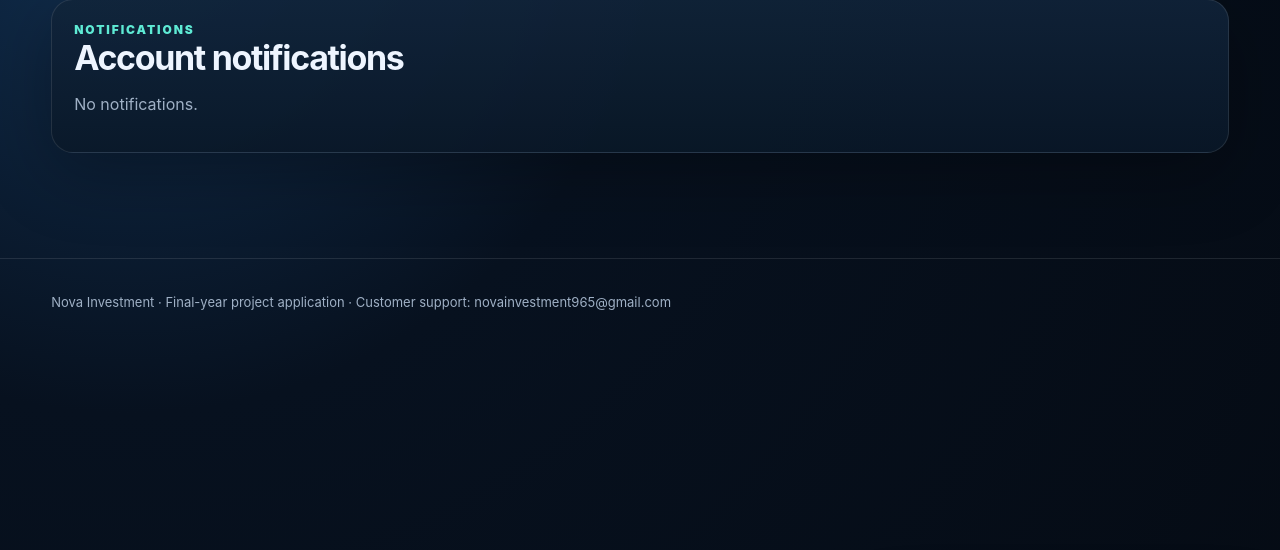
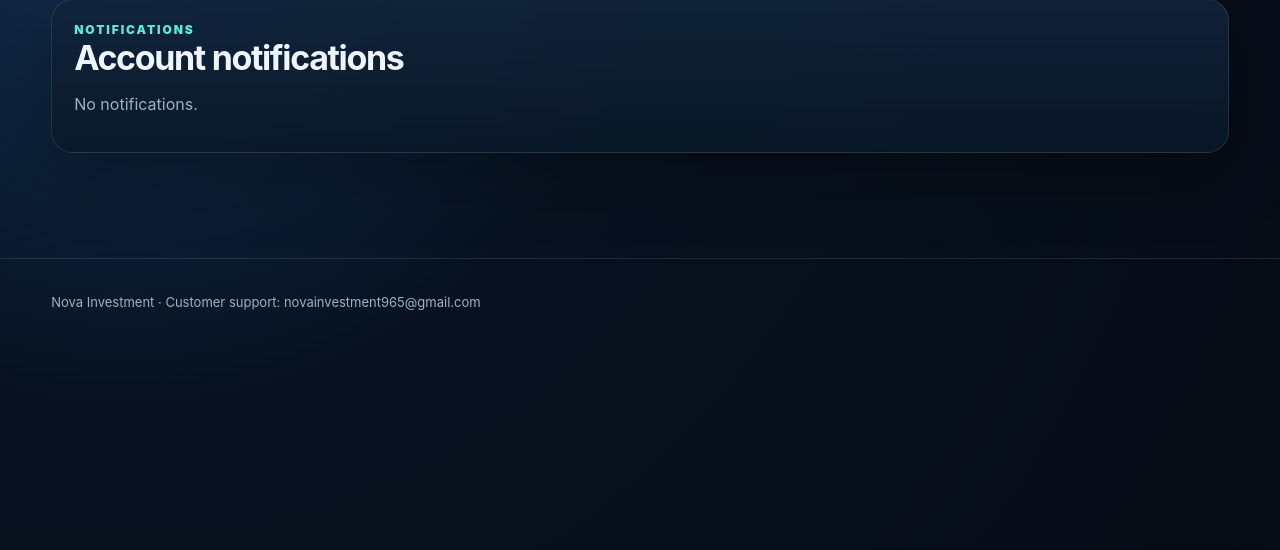
Before and after one commit to ewenlakay-a11y/nova-investment, a Flask app: page /notifications in a window 1280 px wide. Shown: the part 120-670 px from the top of the page. Run offline with Flask 3, Linux system fonts and the light colour scheme; the visitor is signed in with stand-in values (Sample User, id 1); data comes from the database, SQL or seed files in the repository; data that the repository does not hold is empty.

Commit message:
Add files via upload

```diff
--- a/templates/notifications.html
+++ b/templates/notifications.html
@@ -40,4 +40,4 @@
  let i=0; function next(){show(items[i++%items.length]);setTimeout(next,9000)} setTimeout(next,1800);
 })();
 </script>
-<footer class="footer"><div class="container">Nova Investment · Final-year project application · Customer support: <a href="mailto:novainvestment965@gmail.com">novainvestment965@gmail.com</a></div></footer></body></html>
+<footer class="footer"><div class="container">Nova Investment · Customer support: <a href="mailto:novainvestment965@gmail.com">novainvestment965@gmail.com</a></div></footer></body></html>
```
